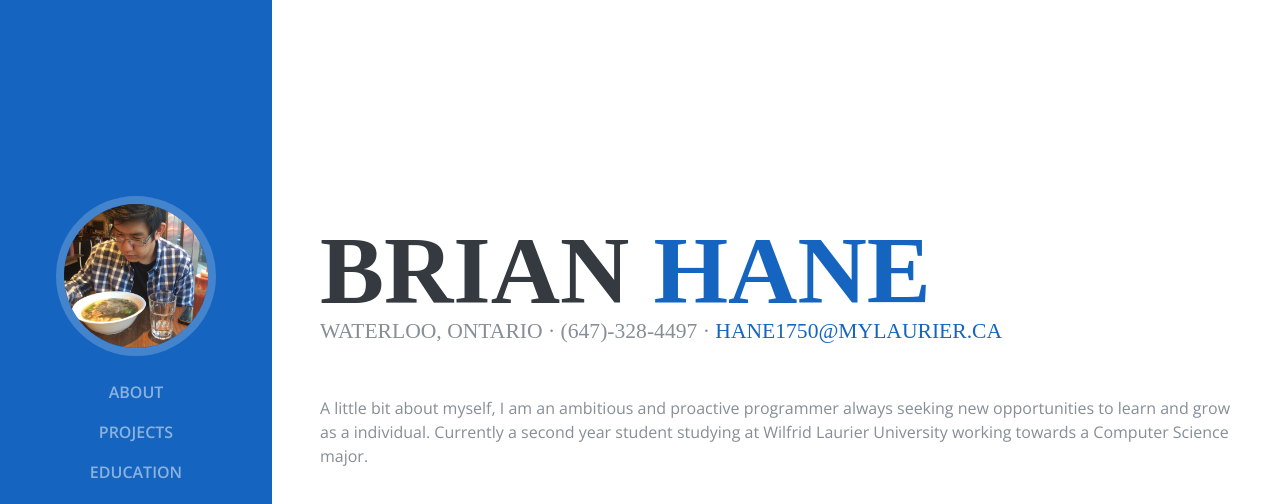
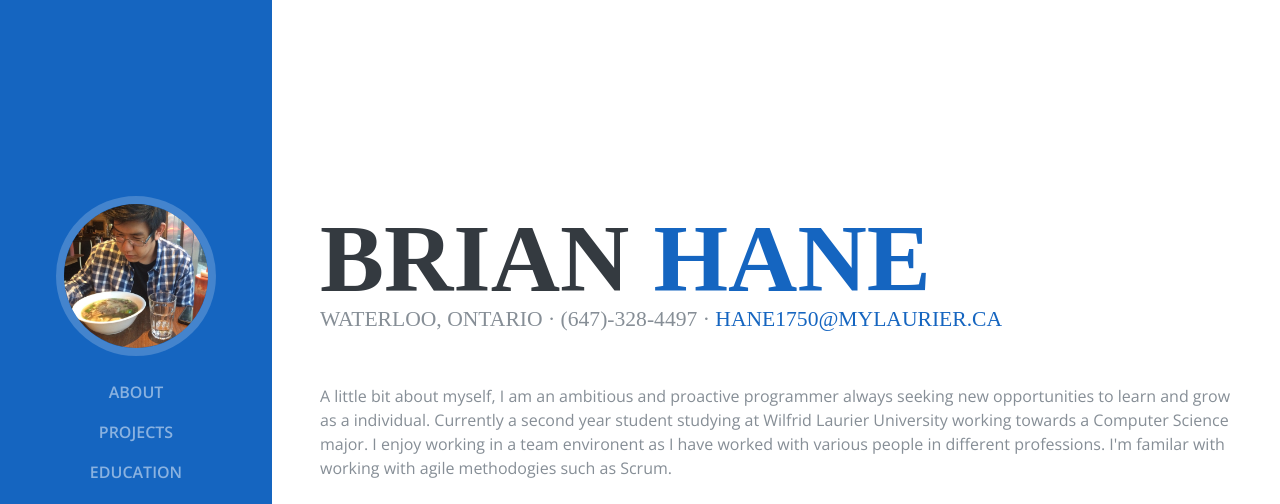
Before and after one commit to brian-hane/brian-hane.github.io, a website: page index.html in a window 1280 px wide. Shown: the top 504 px of the page. Drawn offline with nearby package versions, Linux system fonts and the light colour scheme; a web font is replaced by a local one.

Commit message:
Update index.html

```diff
--- a/index.html
+++ b/index.html
@@ -98,7 +98,7 @@ working towards a Computer Science major.">
             <a href="mailto:hane1750@mylaurier.ca">hane1750@mylaurier.ca</a>
           </div>
           <p class="mb-5">A little bit about myself, I am an ambitious and proactive programmer always seeking new opportunities to learn and grow as a individual. Currently a second year student studying at Wilfrid Laurier University
-working towards a Computer Science major. </p>
+working towards a Computer Science major. I enjoy working in a team environent as I have worked with various people in different professions. I'm familar with working with agile methodogies such as Scrum.   </p>
           <ul class="list-inline list-social-icons mb-0">
             <li class="list-inline-item">
               <a href="https://www.linkedin.com/in/brian-hane/">
```
